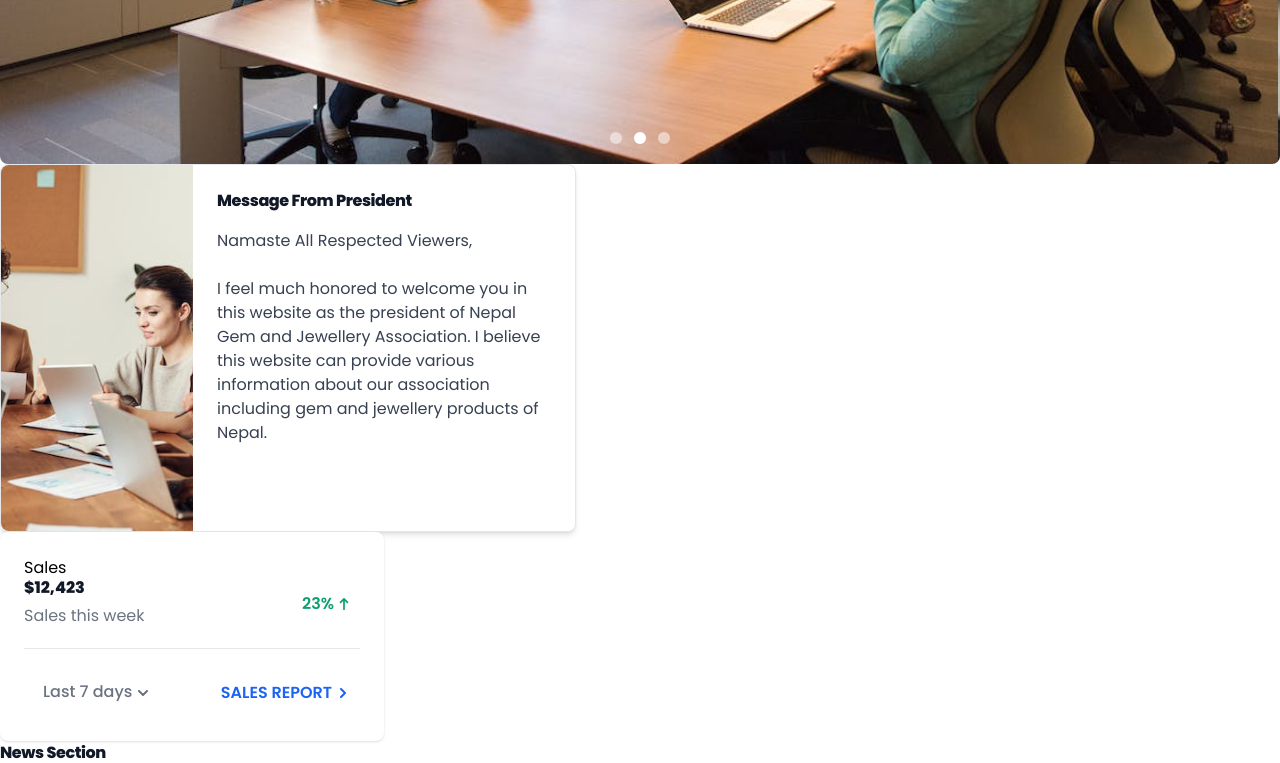
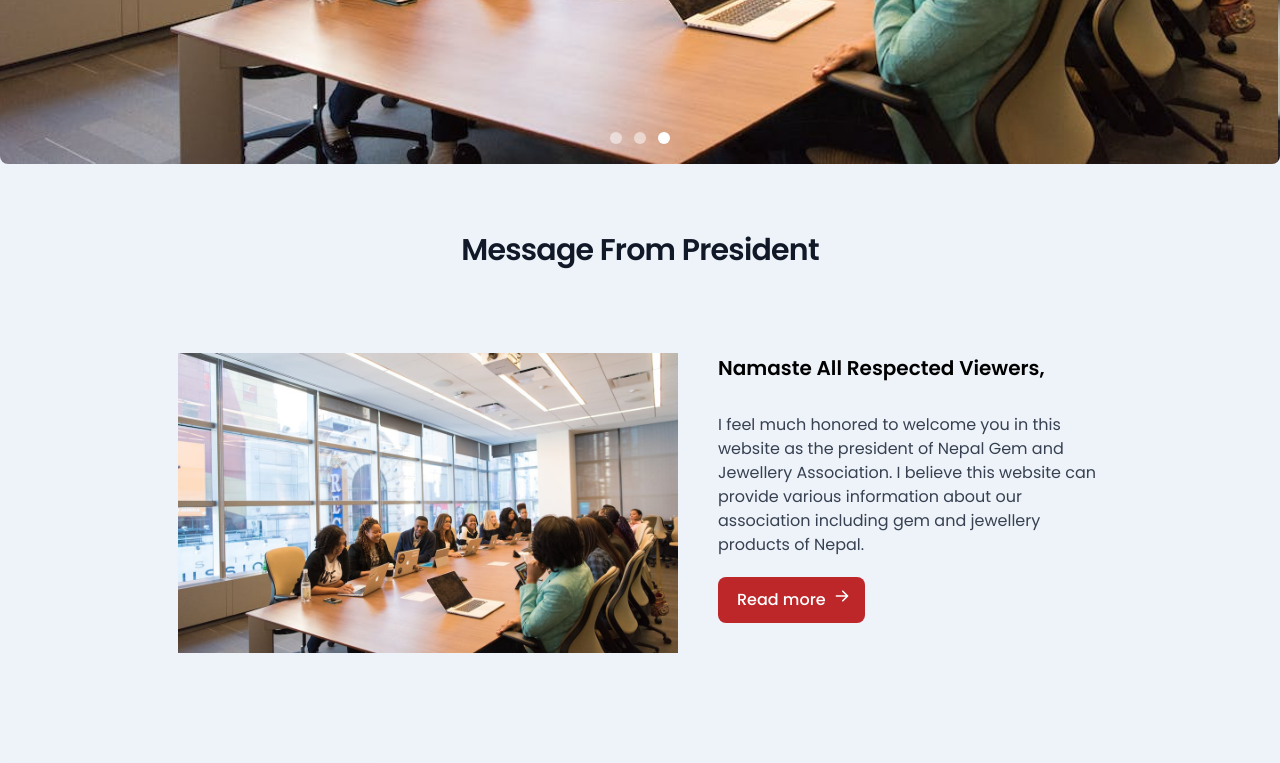
Before and after one commit to Nirvana55/jewelry-association, a Next.js app: page / in a window 1280 px wide. Shown: the part 740-1503 px from the top of the page. Built offline with nearby package versions, Linux system fonts and the light colour scheme.

Commit message:
refactor: update network section

```diff
--- a/components/topics/Topics.tsx
+++ b/components/topics/Topics.tsx
@@ -1,20 +1,30 @@
 "use client";
 
-import { Button, Card } from "flowbite-react";
+import { Button } from "flowbite-react";
+import Image from "next/image";
+import "./styles.css";
 
 const TopicsBar = () => {
   return (
-    <Card className='max-w-sm' imgSrc='/2.jpeg' horizontal>
-      <h5 className='text-2xl font-bold tracking-tight text-gray-900 dark:text-white'>
+    <div className='py-16 h-[600px]'>
+      <h5 className='titleFont text-center font-semibold tracking-tight text-gray-900 dark:text-white'>
         Message From President
       </h5>
+      <div className='flex flex-row py-20 w-[100%] gap-10 justify-center items-center'>
+        <div className='relative w-[500px] h-[300px]'>
+          <Image objectFit='cover' fill src='/1.jpeg' alt={`images`} />
+        </div>
+        <div className='w-[30%] self-start'>
+          <p className='sub-titleFont font-semibold'>
+            Namaste All Respected Viewers, <br /> <br />
+          </p>
           <p className='font-normal text-gray-700 dark:text-gray-400'>
-        Namaste All Respected Viewers, <br /> <br /> I feel much honored to
-        welcome you in this website as the president of Nepal Gem and Jewellery
-        Association. I believe this website can provide various information
-        about our association including gem and jewellery products of Nepal.
+            I feel much honored to welcome you in this website as the president
+            of Nepal Gem and Jewellery Association. I believe this website can
+            provide various information about our association including gem and
+            jewellery products of Nepal.
           </p>
-      <Button>
+          <Button className='bg-primary-danger mt-5'>
             Read more
             <svg
               className='-mr-1 ml-2 h-4 w-4'
@@ -29,7 +39,9 @@ const TopicsBar = () => {
               />
             </svg>
           </Button>
-    </Card>
+        </div>
+      </div>
+    </div>
   );
 };
 
--- /dev/null
+++ b/components/topics/styles.css
@@ -0,0 +1,7 @@
+.titleFont {
+  font-size: 30px;
+}
+
+.sub-titleFont {
+  font-size: 20px;
+}
--- a/src/app/layout.tsx
+++ b/src/app/layout.tsx
@@ -19,7 +19,9 @@ export default function RootLayout({
 }>) {
   return (
     <html lang='en'>
-      <body className={poppins.className}>{children}</body>
+      <body className={`${poppins.className} bg-background-primary`}>
+        {children}
+      </body>
     </html>
   );
 }
```
Also changed, not shown: public/person.jpeg (added). Lines whose indentation alone changed are shown as unchanged.
